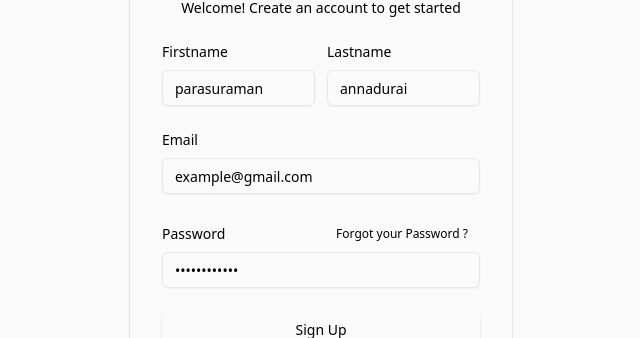
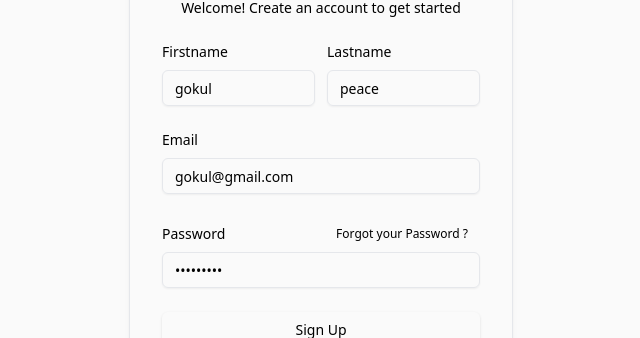
Before and after one commit to ParasuramanA/DrobeMate-Client, a Next.js app: page /signup in a window 1280 px wide. Shown: the part 190-528 px from the top of the page, without its empty margins (319-959 px from the left). Built offline with nearby package versions, Linux system fonts and the light colour scheme; no server answers.

Commit message:
login api added

```diff
--- a/src/components/signIn.tsx
+++ b/src/components/signIn.tsx
@@ -1,14 +1,45 @@
+"use client"
 import { LogoIcon } from '@/components/logo'
 import { Button } from '@/components/ui/button'
 import { Input } from '@/components/ui/input'
 import { Label } from '@/components/ui/label'
 import Link from 'next/link'
+import { useState } from 'react'
+import { useMutation } from '@tanstack/react-query'
+import api from '@/utils/api'
+
+interface user {
+    email: string,
+    password: string
+}
 
 export default function SingInPage() {
+    const SIGNIN_URL = process.env.NEXT_PUBLIC_SIGNIN as string;
+
+    const [signInUser, setSignUser] = useState<user>({
+            email: "gokul@gmail.com",
+            password: "test@1234"
+    })
+
+    const handleChange = (e: React.ChangeEvent) => {
+        const { name, value } = (e.target as HTMLInputElement)
+        setSignUser({ ...signInUser, [name]: value })
+    }
+
+    const mutation = useMutation({
+        mutationFn: (signUpUser: user) => {
+            return api.post(SIGNIN_URL, signUpUser)
+        }
+    })
+
     return (
         <section className="flex min-h-screen bg-zinc-50 px-4 py-16 md:py-32 dark:bg-transparent">
             <form
                 action=""
+                onSubmit={(e)=>{
+                    e.preventDefault();
+                    mutation.mutate(signInUser);
+                }}
                 className="bg-muted m-auto h-fit w-full max-w-sm overflow-hidden rounded-[calc(var(--radius)+.125rem)] border shadow-md shadow-zinc-950/5 dark:[--color-muted:var(--color-zinc-900)]">
                 <div className="bg-card -m-px rounded-[calc(var(--radius)+.125rem)] border p-8 pb-6">
                     <div className="text-center">
@@ -16,7 +47,7 @@ export default function SingInPage() {
                             href="/signin"
                             aria-label="go home"
                             className="mx-auto block w-fit">
-                            <LogoIcon className='w-10'/>
+                            <LogoIcon className='w-10' />
                         </Link>
                         <h1 className="mb-1 mt-4 text-xl font-semibold">Sign In to DrobeMate Account</h1>
                         <p className="text-sm">Welcome back! Sign in to continue</p>
@@ -34,6 +65,8 @@ export default function SingInPage() {
                                 required
                                 name="email"
                                 id="email"
+                                value={signInUser.email}
+                                onChange={handleChange}
                             />
                         </div>
 
@@ -49,7 +82,7 @@ export default function SingInPage() {
                                     variant="link"
                                     size="sm">
                                     <Link
-                                         href="/forgot-password"
+                                        href="/forgot-password"
                                         className="link intent-info variant-ghost text-sm">
                                         Forgot your Password ?
                                     </Link>
@@ -61,6 +94,8 @@ export default function SingInPage() {
                                 name="pwd"
                                 id="pwd"
                                 className="input sz-md variant-mixed"
+                                value={signInUser.password}
+                                onChange={handleChange}
                             />
                         </div>
 
--- a/src/components/signUp.tsx
+++ b/src/components/signUp.tsx
@@ -20,10 +20,10 @@ export default function SignUpPage() {
     const SIGNUP_URL = process.env.NEXT_PUBLIC_SIGNUP as string;
 
     const [SignUpUserData, setSignUpUserData] = useState<users>({
-        first_name: "parasuraman",
-        last_name: "annadurai",
-        email: "example@gmail.com",
-        password: "Example@2002"
+        first_name: "gokul",
+        last_name: "peace",
+        email: "gokul@gmail.com",
+        password: "test@1234"
     })
     const handleChange = (e: React.ChangeEvent) => {
         const { name, value } = (e.target as HTMLInputElement)
```
